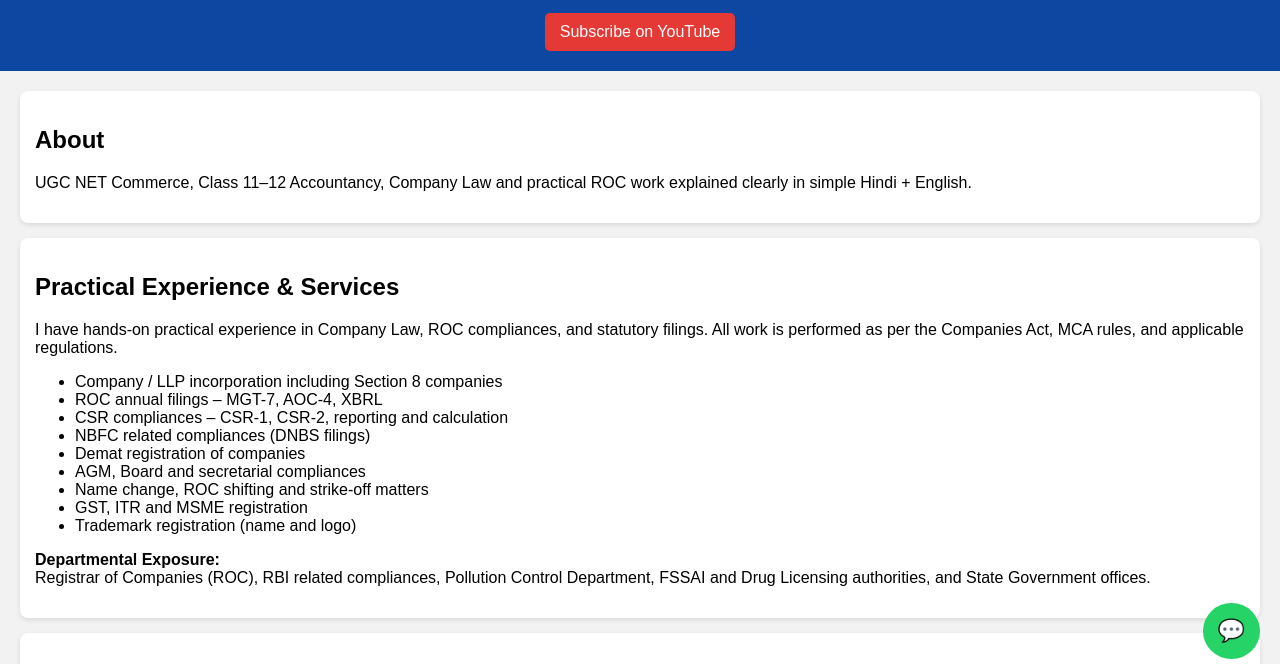
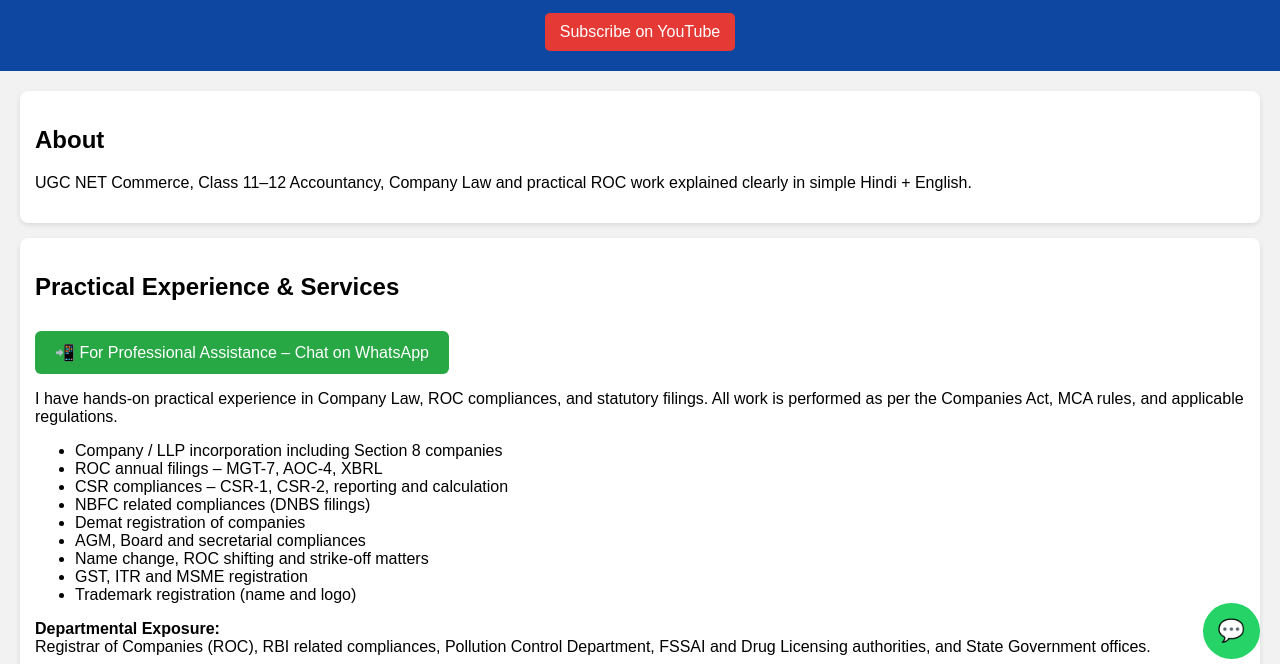
Before and after one commit to commercekidiary/commerce-ki-diary, a plain HTML site: page index.html in a window 1280 px wide. Shown: the part 121-785 px from the top of the page. Drawn offline with Linux system fonts and the light colour scheme.

Commit message:
Update index.html

```diff
--- a/index.html
+++ b/index.html
@@ -100,7 +100,19 @@ footer{
   </div>
 <section class="card">
   <h2>Practical Experience & Services</h2>
-
+<a href="https://wa.me/message/XI2ZL4HM64SFJ1" target="_blank">
+  <button style="
+    background:#28a745;
+    color:white;
+    border:none;
+    padding:12px 20px;
+    border-radius:6px;
+    font-size:16px;
+    cursor:pointer;
+    margin-top:10px;">
+    📲 For Professional Assistance – Chat on WhatsApp
+  </button>
+</a>
   <p>
     I have hands-on practical experience in Company Law, ROC compliances,
     and statutory filings. All work is performed as per the Companies Act,
```
